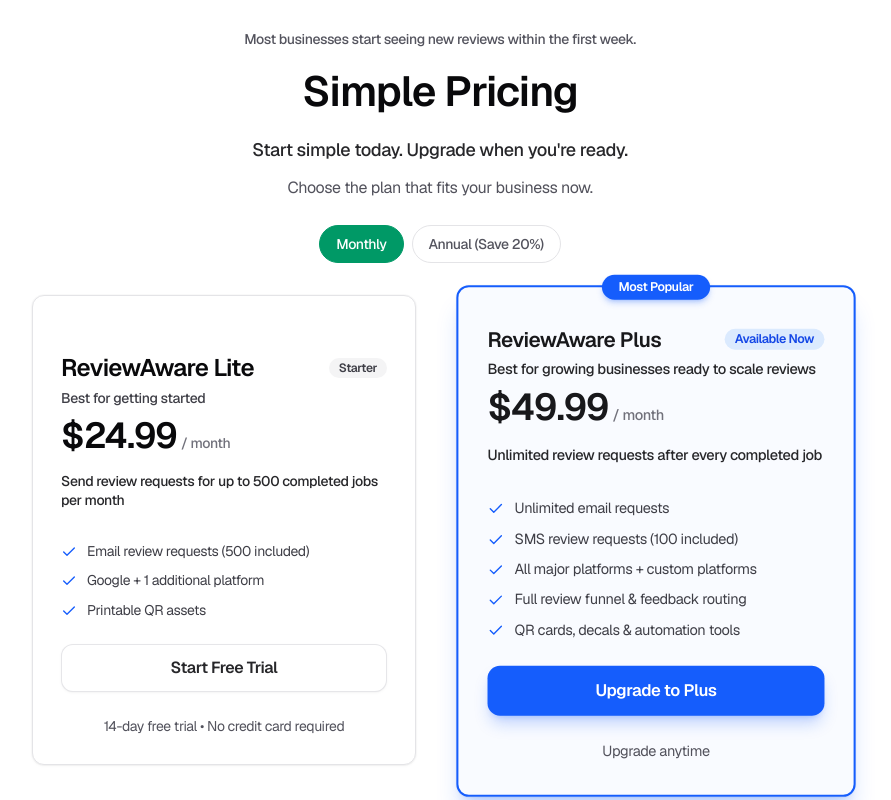
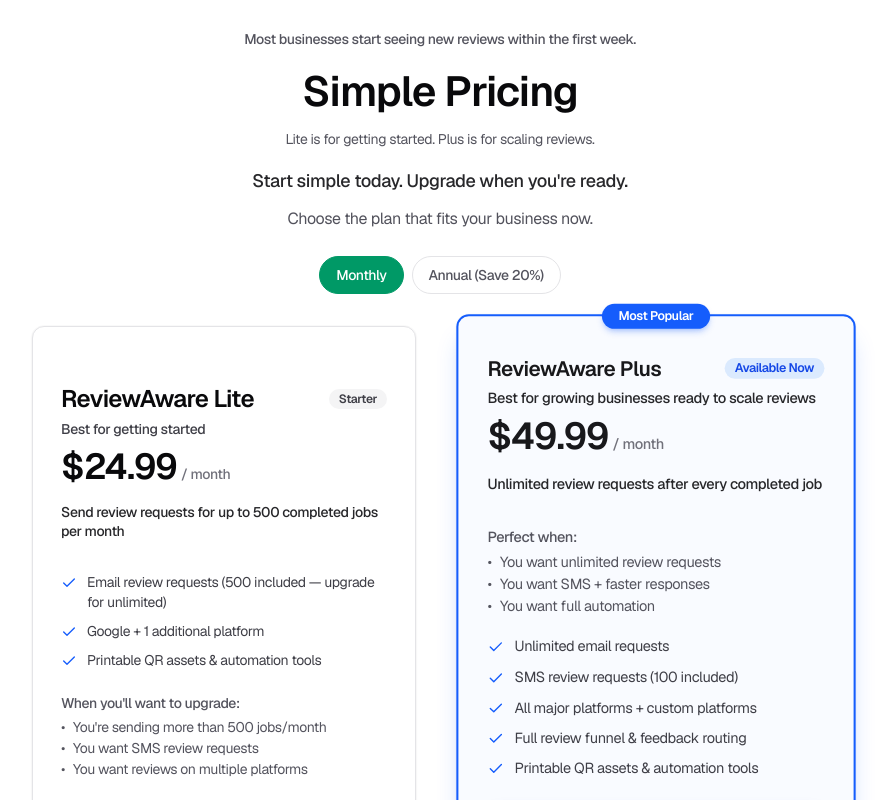
Before and after one commit to AMP-LLC/reviewaware-website, a Next.js app: page /en in a window 1280 px wide. Shown: the part 6860-7660 px from the top of the page, without its empty margins (200-1091 px from the left). Built offline with nearby package versions, Linux system fonts and the light colour scheme; no server answers.

Commit message:
feat(pricing): Lite/Plus upgrade guidance, comparison line, QR feature copy
Made-with: Cursor

```diff
--- a/messages/en.json
+++ b/messages/en.json
@@ -224,6 +224,7 @@
   },
   "pricing": {
     "title": "Simple Pricing",
+    "planComparisonLine": "Lite is for getting started. Plus is for scaling reviews.",
     "introLine1": "Start simple today. Upgrade when you're ready.",
     "introLine2": "Choose the plan that fits your business now.",
     "mostPopular": "Most Popular",
@@ -239,15 +240,23 @@
     "annualTab": "Annual (Save 20%)",
     "save": "Save 20%",
     "liteF0": "Send review requests for up to 500 completed jobs per month",
-    "liteFeature1": "Email review requests (500 included)",
+    "liteUpgradeHeading": "When you'll want to upgrade:",
+    "liteUpgrade1": "You're sending more than 500 jobs/month",
+    "liteUpgrade2": "You want SMS review requests",
+    "liteUpgrade3": "You want reviews on multiple platforms",
+    "plusPerfectHeading": "Perfect when:",
+    "plusPerfect1": "You want unlimited review requests",
+    "plusPerfect2": "You want SMS + faster responses",
+    "plusPerfect3": "You want full automation",
+    "liteFeature1": "Email review requests (500 included — upgrade for unlimited)",
     "liteFeature2": "Google + 1 additional platform",
-    "liteFeature3": "Printable QR assets",
+    "liteFeature3": "Printable QR assets & automation tools",
     "plusValueLine": "Unlimited review requests after every completed job",
     "plusFeature1": "Unlimited email requests",
     "plusFeature2": "SMS review requests (100 included)",
     "plusFeature3": "All major platforms + custom platforms",
     "plusFeature4": "Full review funnel & feedback routing",
-    "plusFeature5": "QR cards, decals & automation tools",
+    "plusFeature5": "Printable QR assets & automation tools",
     "resultsLeadIn": "Most businesses start seeing new reviews within the first week.",
     "ctaStartFreeTrial": "Start Free Trial",
     "ctaUpgradePlus": "Upgrade to Plus",
--- a/messages/es.json
+++ b/messages/es.json
@@ -224,6 +224,7 @@
   },
   "pricing": {
     "title": "Precios Simples",
+    "planComparisonLine": "Lite es para empezar. Plus es para hacer crecer tus reseñas.",
     "introLine1": "Empieza hoy de forma simple. Mejora cuando estés listo.",
     "introLine2": "Elige el plan que encaje con tu negocio ahora.",
     "mostPopular": "Más popular",
@@ -239,15 +240,23 @@
     "annualTab": "Anual (ahorra un 20 %)",
     "save": "Ahorra un 20 %",
     "liteF0": "Envía solicitudes de reseña para hasta 500 trabajos completados al mes",
-    "liteFeature1": "Solicitudes de reseña por correo (500 incluidas)",
+    "liteUpgradeHeading": "Cuando tendrá sentido pasarte a Plus:",
+    "liteUpgrade1": "Envías más de 500 trabajos al mes",
+    "liteUpgrade2": "Quieres solicitudes de reseña por SMS",
+    "liteUpgrade3": "Quieres reseñas en varias plataformas",
+    "plusPerfectHeading": "Ideal cuando:",
+    "plusPerfect1": "Quieres solicitudes de reseña ilimitadas",
+    "plusPerfect2": "Quieres SMS y respuestas más rápidas",
+    "plusPerfect3": "Quieres automatización completa",
+    "liteFeature1": "Solicitudes por correo (500 incluidas — pásate a Plus para ilimitadas)",
     "liteFeature2": "Google + 1 plataforma adicional",
-    "liteFeature3": "Activos QR imprimibles",
+    "liteFeature3": "Activos QR imprimibles y herramientas de automatización",
     "plusValueLine": "Solicitudes de reseña ilimitadas tras cada trabajo completado",
     "plusFeature1": "Solicitudes por correo ilimitadas",
     "plusFeature2": "Solicitudes por SMS (100 incluidas)",
     "plusFeature3": "Todas las plataformas principales + plataformas personalizadas",
     "plusFeature4": "Embudo de reseñas y enrutamiento de opiniones",
-    "plusFeature5": "Tarjetas QR, calcomanías y herramientas de automatización",
+    "plusFeature5": "Activos QR imprimibles y herramientas de automatización",
     "resultsLeadIn": "La mayoría de los negocios empieza a ver nuevas reseñas durante la primera semana.",
     "ctaStartFreeTrial": "Empezar prueba gratis",
     "ctaUpgradePlus": "Pásate a Plus",
--- a/src/components/landing/pricing-section-client.tsx
+++ b/src/components/landing/pricing-section-client.tsx
@@ -21,6 +21,7 @@ export type PricingSectionClientProps = {
   plusSignupHref: string;
   resultsLeadIn: string;
   title: string;
+  planComparisonLine: string;
   introLine1: string;
   introLine2: string;
   monthlyLabel: string;
@@ -34,11 +35,15 @@ export type PricingSectionClientProps = {
   litePositioningLine: string;
   liteF0: string;
   liteFeatures: readonly string[];
+  liteUpgradeHeading: string;
+  liteUpgradeBullets: readonly string[];
   liteTrustUnderCta: string;
   plusName: string;
   plusBadge: string;
   plusPositioningLine: string;
   plusValueLine: string;
+  plusPerfectHeading: string;
+  plusPerfectBullets: readonly string[];
   plusFeatures: readonly string[];
   plusTrustUnderCta: string;
   liteCtaLabel: string;
@@ -52,6 +57,7 @@ export function PricingSectionClient({
   plusSignupHref,
   resultsLeadIn,
   title,
+  planComparisonLine,
   introLine1,
   introLine2,
   monthlyLabel,
@@ -65,11 +71,15 @@ export function PricingSectionClient({
   litePositioningLine,
   liteF0,
   liteFeatures,
+  liteUpgradeHeading,
+  liteUpgradeBullets,
   liteTrustUnderCta,
   plusName,
   plusBadge,
   plusPositioningLine,
   plusValueLine,
+  plusPerfectHeading,
+  plusPerfectBullets,
   plusFeatures,
   plusTrustUnderCta,
   liteCtaLabel,
@@ -94,6 +104,9 @@ export function PricingSectionClient({
         <h2 className="text-center text-[1.875rem] font-semibold leading-tight tracking-tight text-zinc-950 sm:text-4xl lg:text-[2.625rem]">
           {title}
         </h2>
+        <p className="mx-auto mt-3 max-w-lg text-pretty text-center text-sm leading-snug text-muted-foreground">
+          {planComparisonLine}
+        </p>
         <p className="mx-auto mt-5 max-w-2xl text-center text-base font-medium leading-snug text-zinc-800 sm:text-lg">
           {introLine1}
         </p>
@@ -177,6 +190,20 @@ export function PricingSectionClient({
                   <p className="text-center text-sm leading-snug text-zinc-600">{liteAnnualLeadIn}</p>
                 ) : null}
 
+                <div className="space-y-1 text-sm text-muted-foreground">
+                  <p className="font-medium leading-snug">{liteUpgradeHeading}</p>
+                  <ul className="space-y-0.5">
+                    {liteUpgradeBullets.map((line, i) => (
+                      <li key={`lite-upgrade-${i}`} className="flex gap-2 leading-snug">
+                        <span className="shrink-0 select-none" aria-hidden>
+                          •
+                        </span>
+                        <span>{line}</span>
+                      </li>
+                    ))}
+                  </ul>
+                </div>
+
                 <Button
                   asChild
                   variant="secondary"
@@ -225,7 +252,20 @@ export function PricingSectionClient({
               </CardDescription>
               <p className="mt-4 text-sm font-medium leading-snug text-zinc-800">{plusValueLine}</p>
             </CardHeader>
-            <CardContent className="space-y-5 px-5 pb-7 pt-5 sm:space-y-6 sm:px-7">
+            <CardContent className="space-y-4 px-5 pb-7 pt-5 sm:space-y-5 sm:px-7">
+              <div className="space-y-1 text-sm text-muted-foreground">
+                <p className="font-medium leading-snug">{plusPerfectHeading}</p>
+                <ul className="space-y-0.5">
+                  {plusPerfectBullets.map((line, i) => (
+                    <li key={`plus-perfect-${i}`} className="flex gap-2 leading-snug">
+                      <span className="shrink-0 select-none" aria-hidden>
+                        •
+                      </span>
+                      <span>{line}</span>
+                    </li>
+                  ))}
+                </ul>
+              </div>
               <ul className="space-y-2.5 text-sm leading-snug text-zinc-700">
                 {plusFeatures.map((line) => (
                   <li key={line} className="flex gap-2.5">
--- a/src/components/landing/pricing-section.tsx
+++ b/src/components/landing/pricing-section.tsx
@@ -5,6 +5,8 @@ import { getLiteTrialHref, getPlusSignupHref } from "@/lib/marketing-links";
 import { PricingSectionClient } from "@/components/landing/pricing-section-client";
 
 const LITE_FEATURE_KEYS = ["liteFeature1", "liteFeature2", "liteFeature3"] as const;
+const LITE_UPGRADE_KEYS = ["liteUpgrade1", "liteUpgrade2", "liteUpgrade3"] as const;
+const PLUS_PERFECT_KEYS = ["plusPerfect1", "plusPerfect2", "plusPerfect3"] as const;
 const PLUS_FEATURE_KEYS = [
   "plusFeature1",
   "plusFeature2",
@@ -29,6 +31,8 @@ export async function PricingSection({
   const plusSignupHref = getPlusSignupHref(locale);
 
   const liteFeatures = LITE_FEATURE_KEYS.map((key) => t(key));
+  const liteUpgradeBullets = LITE_UPGRADE_KEYS.map((key) => t(key));
+  const plusPerfectBullets = PLUS_PERFECT_KEYS.map((key) => t(key));
   const plusFeatures = PLUS_FEATURE_KEYS.map((key) => t(key));
 
   return (
@@ -38,6 +42,7 @@ export async function PricingSection({
       plusSignupHref={plusSignupHref}
       resultsLeadIn={t("resultsLeadIn")}
       title={t("title")}
+      planComparisonLine={t("planComparisonLine")}
       introLine1={t("introLine1")}
       introLine2={t("introLine2")}
       monthlyLabel={t("monthly")}
@@ -51,11 +56,15 @@ export async function PricingSection({
       litePositioningLine={t("litePositioningLine")}
       liteF0={t("liteF0")}
       liteFeatures={liteFeatures}
+      liteUpgradeHeading={t("liteUpgradeHeading")}
+      liteUpgradeBullets={liteUpgradeBullets}
       liteTrustUnderCta={t("liteTrustUnderCta")}
       plusName={t("plusName")}
       plusBadge={t("plusBadge")}
       plusPositioningLine={t("plusPositioningLine")}
       plusValueLine={t("plusValueLine")}
+      plusPerfectHeading={t("plusPerfectHeading")}
+      plusPerfectBullets={plusPerfectBullets}
       plusFeatures={plusFeatures}
       plusTrustUnderCta={t("plusTrustUnderCta")}
       liteCtaLabel={t("ctaStartFreeTrial")}
```
